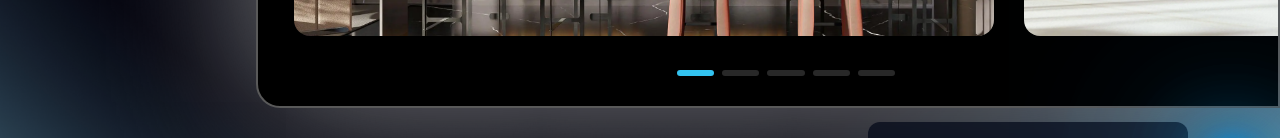
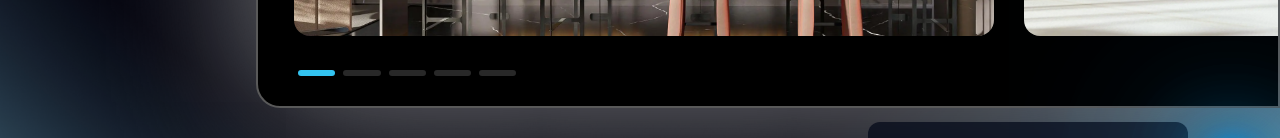
Before and after one commit to MonkDevMast/nuxt-openai-mapbox-integraition, a Nuxt app: page /property-detail/images/1 in a window 1280 px wide. Shown: the part 564-702 px from the top of the page. Built offline with nearby package versions, Linux system fonts and the light colour scheme; grey boxes are pictures that could not be loaded.

Commit message:
'imagesfieldpaginationfix'

```diff
--- a/pages/property-detail/images/[id].vue
+++ b/pages/property-detail/images/[id].vue
@@ -151,4 +151,8 @@ onMounted(async () => {
   top: var(--swiper-pagination-top, auto);
   left: 0;
 }
+.inner-image-swiper > .swiper-pagination {
+  display: flex;
+  justify-content: start;
+}
 </style>
--- a/pages/property-detail/videos/[id].vue
+++ b/pages/property-detail/videos/[id].vue
@@ -223,7 +223,7 @@ const pauseAllVideosExcept = (index: number) => {
 }
 @media (max-width: 400px) {
   .outer-video-swiper .swiper-pagination {
-    bottom: 10px !important;
+    bottom: 50px !important;
     left: 50%;
     transform: translateX(25%);
   }
```
